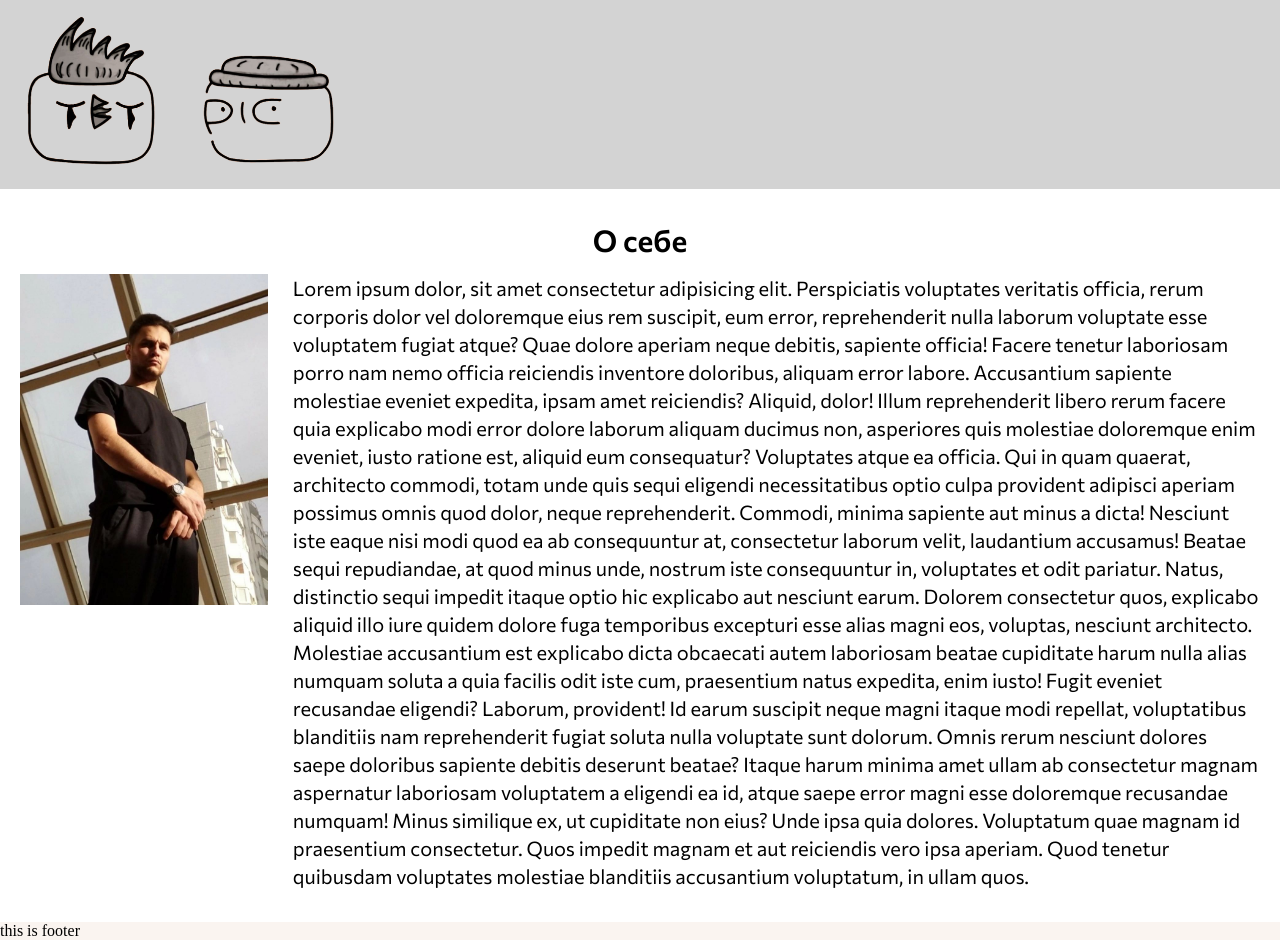
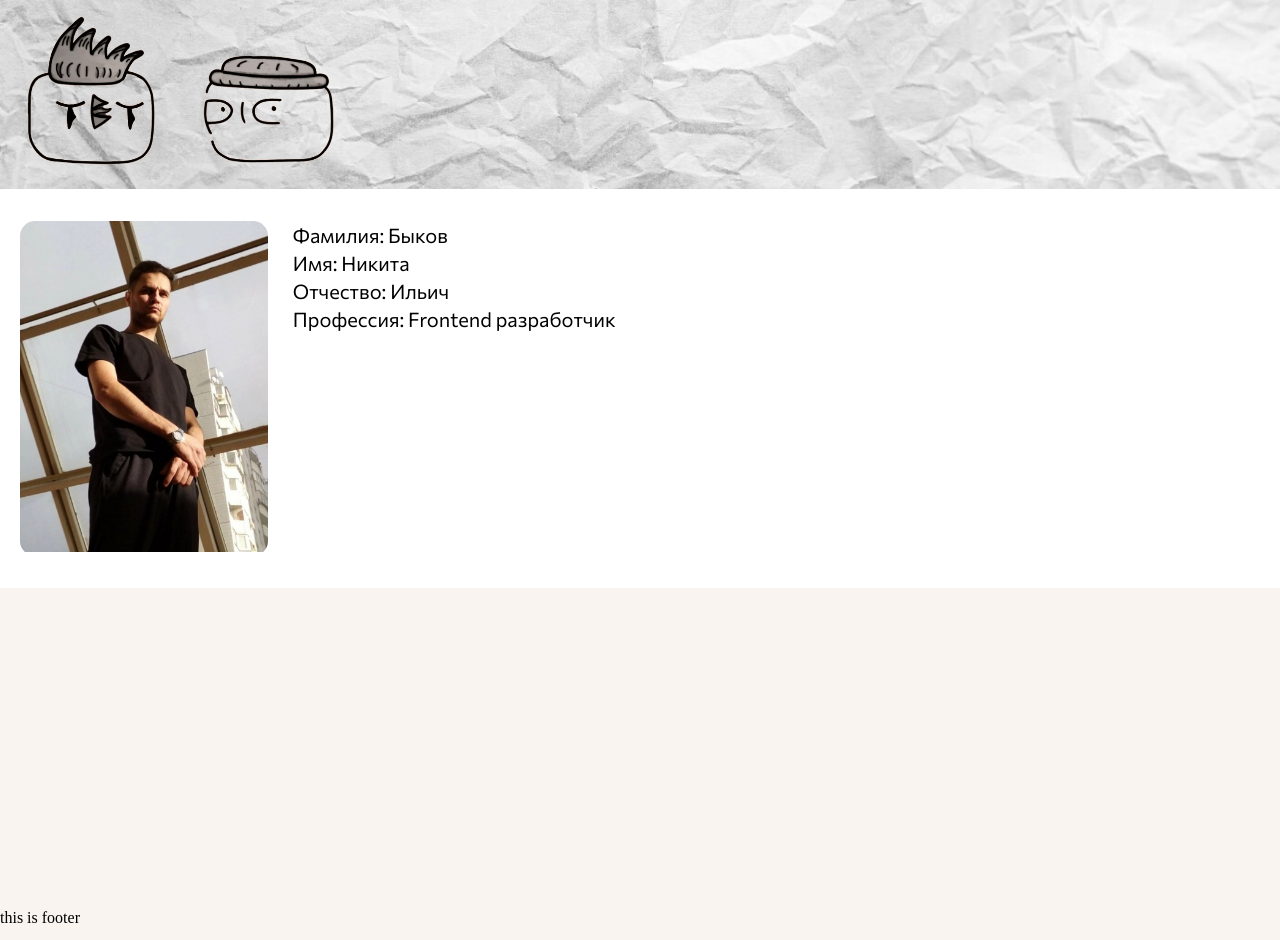
Before and after one commit to tetpic/presentation, a Next.js app: page / in a window 1280 px wide. Built offline with nearby package versions, Linux system fonts and the light colour scheme.

Commit message:
add animations to about section

```diff
--- a/components/aboutMe/about.module.scss
+++ b/components/aboutMe/about.module.scss
@@ -38,6 +38,7 @@
     &__image {
         width: 20%;
         border-radius: $radius;
+        overflow: hidden;
         @include m {
             width: 120%;
             max-height: 40vw;
--- a/components/aboutMe/about.tsx
+++ b/components/aboutMe/about.tsx
@@ -1,30 +1,80 @@
+"use client"
 import Image from "next/image"
 import s from "./about.module.scss"
 import myself from "../../images/myself.jpg"
 import myselfMobile from "../../images/myselfMobile.png"
+import { gsap } from 'gsap';
+import { ScrollTrigger } from 'gsap/dist/ScrollTrigger';
+import { useEffect, useRef } from 'react';
+import { textChangeRangeIsUnchanged } from "typescript"
 
 export default function About () {
+    const aboutWrapper = useRef<HTMLElement>(null!)
+    const textParagraph = useRef<HTMLParagraphElement>(null!)
+    const text = useRef<string>(null!)
+
+
+    // const registerGsap = () => {
+    //     gsap.registerPlugin(ScrollTrigger);
+    //     ScrollTrigger.create({
+    //         trigger: "body",
+    //         start: "top 30%",
+    //         end: "bottom 100%",
+    //         onUpdate: (self) => {
+    //             let progress = self.progress * 100
+    //             setText(progress)
+    //             console.log(self.progress * 100)
+    //         }
+    //       });
+    // }
+
+    // const setText = (progress: number) => {
+    //     let textArray = Array.from(text.current)
+    //     let textLength = textArray.length
+    //     let textToShow = textArray.slice(0, ~~((textLength/100)*progress + 200))
+
+
+    //     textParagraph.current.innerHTML = textToShow.join("")
+    // }
+
+    const typeText = () => {
+        let i = 0
+        let textArray = Array.from(text.current)
+        let textLength = textArray.length
+        let interval = setInterval(()=>{
+            textParagraph.current.innerHTML = textArray.slice(0, i).join("")
+            if (i === textLength) {
+                clearInterval(interval)
+            } else {
+                i = Math.random()*10 > 1?i+1:i-1
+            }
+        }, 50)
+    }
+
+    useEffect(()=> {
+        text.current = textParagraph.current.innerHTML
+        textParagraph.current.style.height = textParagraph.current.clientHeight + "px"
+        textParagraph.current.style.opacity = "1"
+        typeText()
+    }, [])
+
 
     return <>
-        <section className={s.about}>
+        <section className={s.about} ref={aboutWrapper}>
             <div className="content">
-                <h1 className={s.about__title}>О себе</h1>
+                {/* <h1 className={s.about__title}>О себе</h1> */}
                 <div className={s.about__content}>
                     <picture className={s.about__image}>
                         <source srcSet={myselfMobile.src} media="(max-width: 1024px)"/>
                         <Image  alt={"userpic"} src={myself} />
                     </picture>
                     <div className={s.about__description}>
-                        <p>Lorem ipsum dolor, sit amet consectetur adipisicing elit. Perspiciatis voluptates veritatis officia, rerum corporis dolor vel doloremque eius rem suscipit, eum error, reprehenderit nulla laborum voluptate esse voluptatem fugiat atque?
-                        Quae dolore aperiam neque debitis, sapiente officia! Facere tenetur laboriosam porro nam nemo officia reiciendis inventore doloribus, aliquam error labore. Accusantium sapiente molestiae eveniet expedita, ipsam amet reiciendis? Aliquid, dolor!
-                        Illum reprehenderit libero rerum facere quia explicabo modi error dolore laborum aliquam ducimus non, asperiores quis molestiae doloremque enim eveniet, iusto ratione est, aliquid eum consequatur? Voluptates atque ea officia.
-                        Qui in quam quaerat, architecto commodi, totam unde quis sequi eligendi necessitatibus optio culpa provident adipisci aperiam possimus omnis quod dolor, neque reprehenderit. Commodi, minima sapiente aut minus a dicta!
-                        Nesciunt iste eaque nisi modi quod ea ab consequuntur at, consectetur laborum velit, laudantium accusamus! Beatae sequi repudiandae, at quod minus unde, nostrum iste consequuntur in, voluptates et odit pariatur.
-                        Natus, distinctio sequi impedit itaque optio hic explicabo aut nesciunt earum. Dolorem consectetur quos, explicabo aliquid illo iure quidem dolore fuga temporibus excepturi esse alias magni eos, voluptas, nesciunt architecto.
-                        Molestiae accusantium est explicabo dicta obcaecati autem laboriosam beatae cupiditate harum nulla alias numquam soluta a quia facilis odit iste cum, praesentium natus expedita, enim iusto! Fugit eveniet recusandae eligendi?
-                        Laborum, provident! Id earum suscipit neque magni itaque modi repellat, voluptatibus blanditiis nam reprehenderit fugiat soluta nulla voluptate sunt dolorum. Omnis rerum nesciunt dolores saepe doloribus sapiente debitis deserunt beatae?
-                        Itaque harum minima amet ullam ab consectetur magnam aspernatur laboriosam voluptatem a eligendi ea id, atque saepe error magni esse doloremque recusandae numquam! Minus similique ex, ut cupiditate non eius?
-                        Unde ipsa quia dolores. Voluptatum quae magnam id praesentium consectetur. Quos impedit magnam et aut reiciendis vero ipsa aperiam. Quod tenetur quibusdam voluptates molestiae blanditiis accusantium voluptatum, in ullam quos.</p>
+                        <p ref={textParagraph} style={{"opacity": 0}}>
+                            Фамилия: Быков <br />
+                            Имя: Никита <br />
+                            Отчество: Ильич <br />
+                            Профессия: Frontend разработчик
+                        </p>
                     </div>
                 </div>
             </div>
--- a/components/mainHeader/header.module.scss
+++ b/components/mainHeader/header.module.scss
@@ -3,6 +3,16 @@
 
 .header {
     background-color: #d3d3d3;
+    position: relative;
+
+    &__background {
+        position: absolute;
+        top: 0;
+        left: 0;
+        width: 100%;
+        height: 100%;
+        object-fit: cover;
+    }
 }
 
 .navigation {
@@ -85,6 +95,14 @@
     display: flex;
     align-items: center;
     margin-top: 40px;
+    &:hover {
+        transform: rotate(-4deg) scale(1.1);
+        text-shadow: 5px 5px 20px #1d2583;
+        @include m {
+            transform: unset;
+            text-shadow: 0px 0px 10px #1d2583;
+        }
+    }
     @include m {
         margin-top: unset;
         padding: 10px 0;
@@ -97,6 +115,10 @@
         color: #1d2583;
         text-shadow: 0px 0px 10px transparent;
         background-color: white;
+        &:hover {
+            transform: unset;
+            text-shadow: 0px 0px 10px transparent;
+        }
         @include m {
             background-color: #000000cc;
             color: white;
--- a/components/mainHeader/header.tsx
+++ b/components/mainHeader/header.tsx
@@ -2,12 +2,15 @@ import { concatStrings } from "../../helpers/common"
 import s from "./header.module.scss"
 import  { TetLogo, PicLogo } from "./logo"
 import Navigation from "./navigation"
+import Image from 'next/image'
+import backPaper from "../../images/paper-background.jpg"
 
 export default function MainHeader() {
 
 
     return (<>
     <header  className={s.header}>
+        <Image className={s.header__background} src={backPaper} alt="paper-background" />
         <div className={concatStrings([s.headerContent, " content"])}>
             <TetLogo/>
             <Navigation/>
--- a/package.json
+++ b/package.json
@@ -13,6 +13,7 @@
   "license": "ISC",
   "dependencies": {
     "@types/react": "^18.2.13",
+    "gsap": "^3.12.1",
     "next": "^13.4.6",
     "react": "^18.2.0",
     "react-dom": "^18.2.0",
```
Also changed, not shown: images/paper-background.jpg (added), 1 other file (tests, documents, lock files or other folders).
